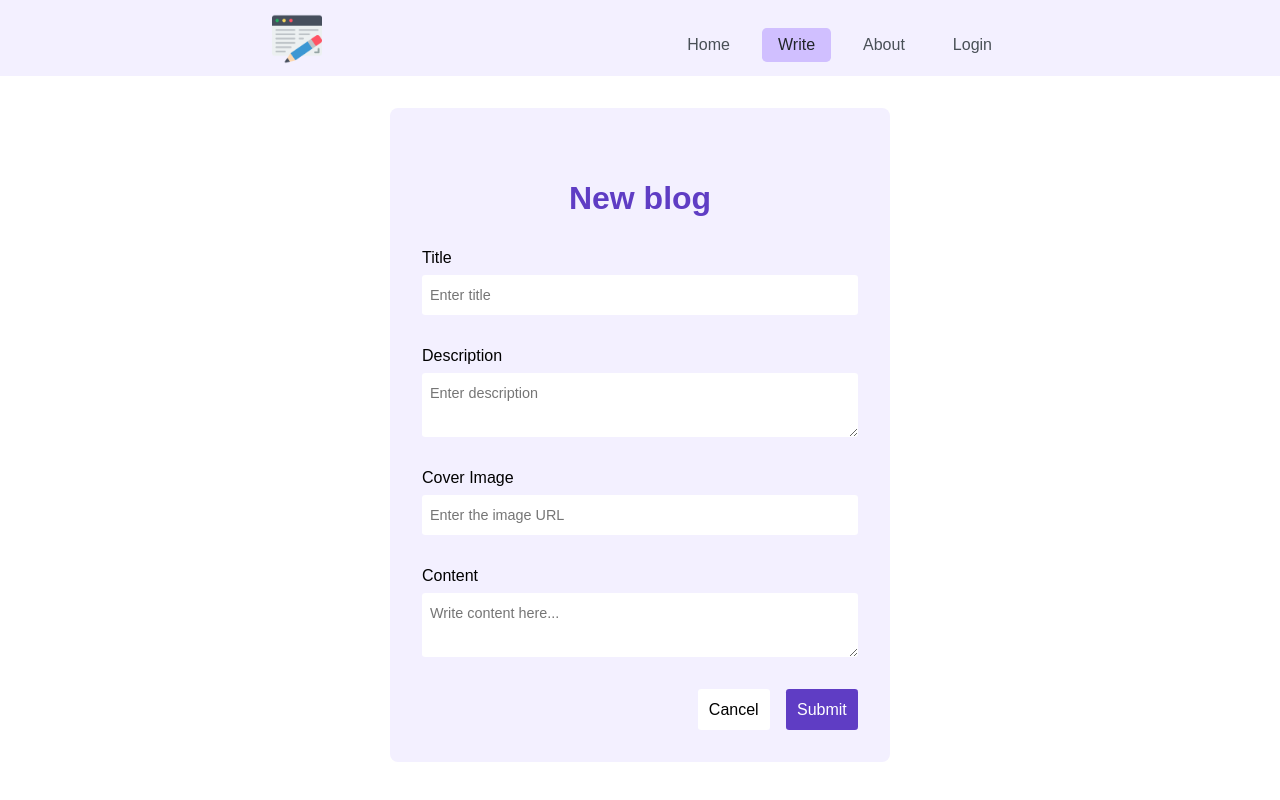
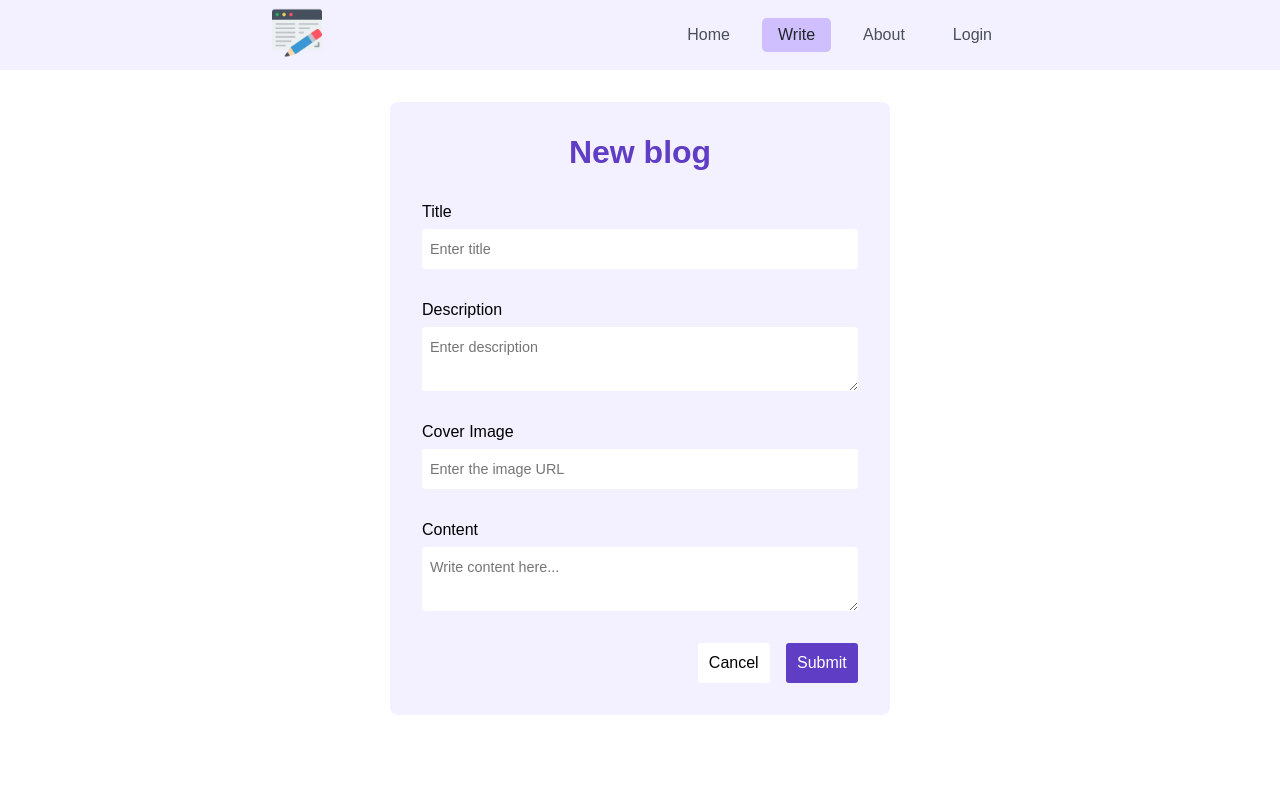
Before and after one commit to barath2001/blog-app, a React (Create React App) app in the folder frontend/: page /blog/new in a window 1280 px wide. Built offline with nearby package versions, Linux system fonts and the light colour scheme.

Commit message:
fix styling bug

```diff
--- a/frontend/src/pages/BlogPage.css
+++ b/frontend/src/pages/BlogPage.css
@@ -57,14 +57,14 @@
 }
 
 .markdown-content h1,
-h2,
-h3 {
+.markdown-content h2,
+.markdown-content h3 {
   margin-top: 2.5rem;
 }
 
 .markdown-content p,
-a,
-li {
+.markdown-content a,
+.markdown-content li {
   margin-top: 0.4rem;
 }
 
```
